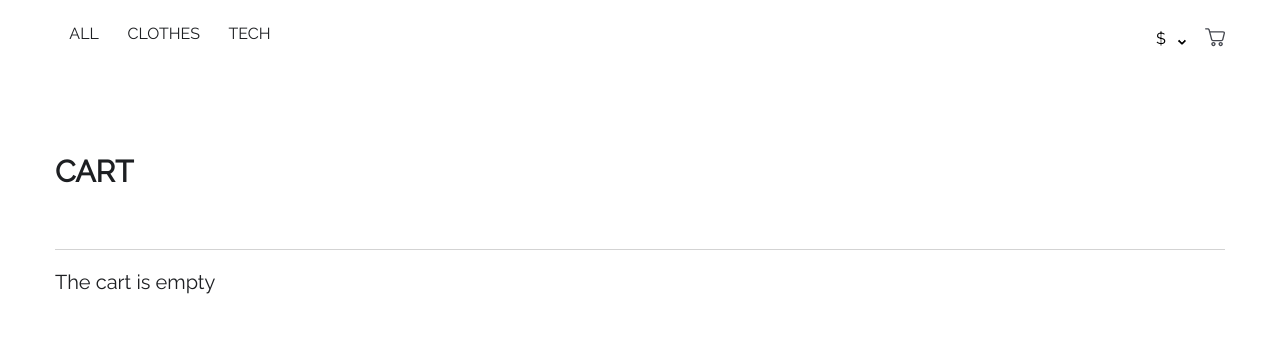
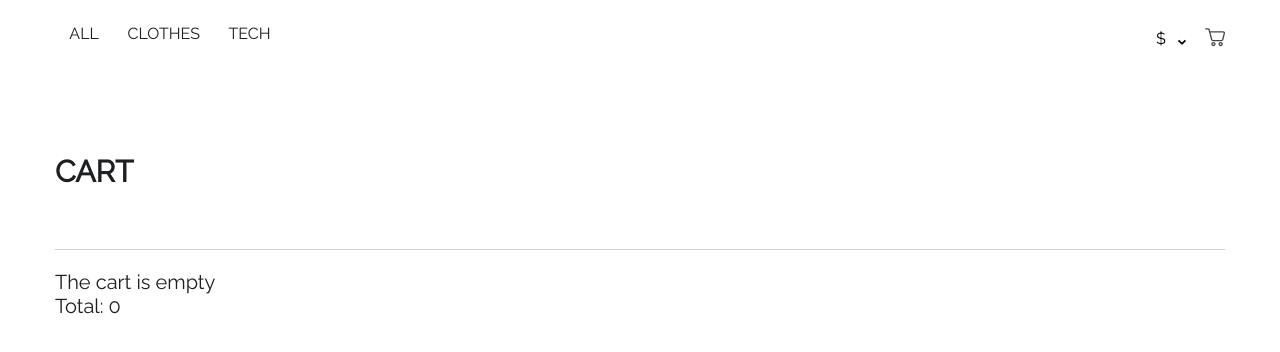
Before and after one commit to muhiddinjv/scandishop, a React (Create React App) app in the folder client/: page /cart in a window 1280 px wide. Shown: the top 352 px of the page. Built offline with nearby package versions, Linux system fonts and the light colour scheme; some icons are missing.

Commit message:
add quantity & remore node_modules

```diff
--- a/client/src/Components/Cart/AddedItem.js
+++ b/client/src/Components/Cart/AddedItem.js
@@ -25,11 +25,10 @@ class AddedItem extends PureComponent {
 
   render() {
     const {sliderName, selCurrency, cart} = this.props;
-    console.log('cart :>> ', cart);
-    // const quantity = cart?.map(x=>x.totalCount).reduce((sum, a) => sum + a, 0);
-    // console.log('quantity :>> ', quantity);
 
     const products = Object.values(cart);
+    const quantity = products?.map(x=>x.totalCount).reduce((sum, a) => sum + a, 0);
+    console.log('products', quantity)
 
     const addedItem = products.length ? (
       products.map(item => {
@@ -80,9 +79,10 @@ class AddedItem extends PureComponent {
     ) : (
       <p className="empty">The cart is empty</p>
     );
-    return (
-      <div>{addedItem}</div>
-    )
+    return <>
+    <div>{addedItem}</div>
+    <div>Total: {quantity}</div>
+    </>
   }
 }
 
```
